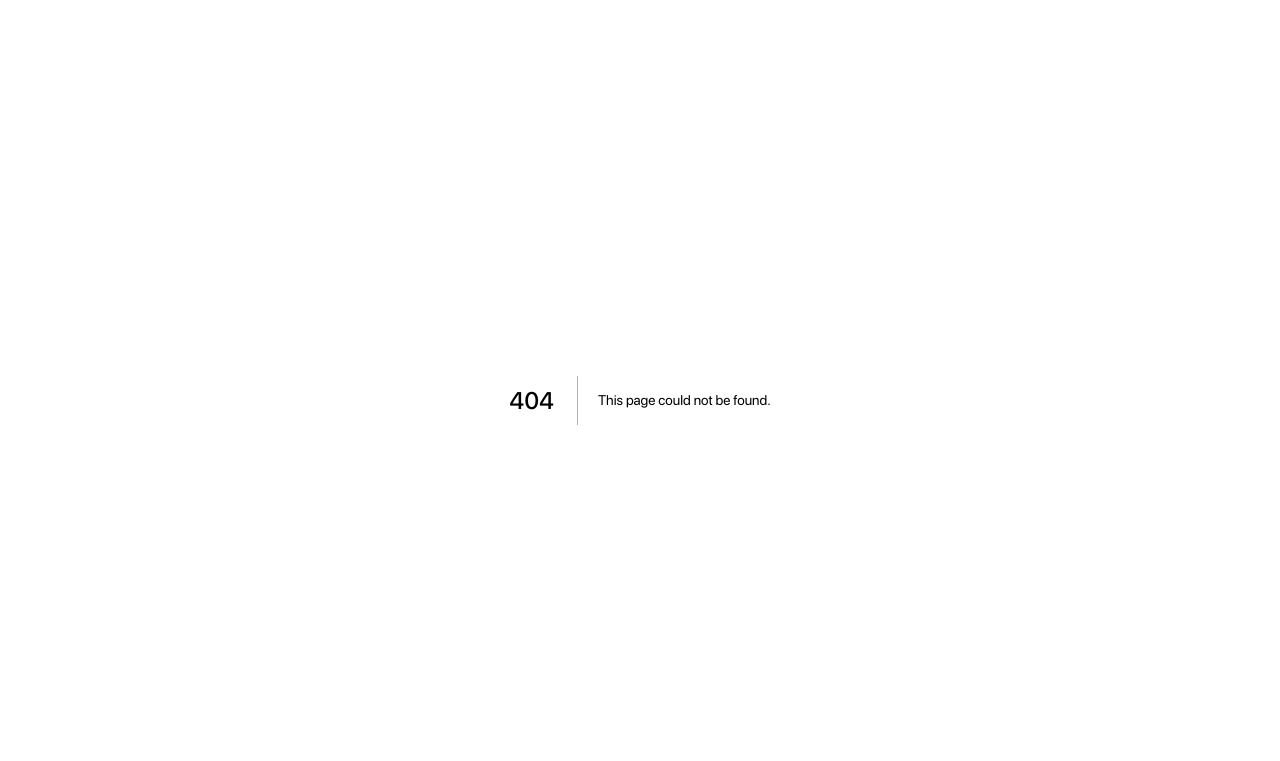
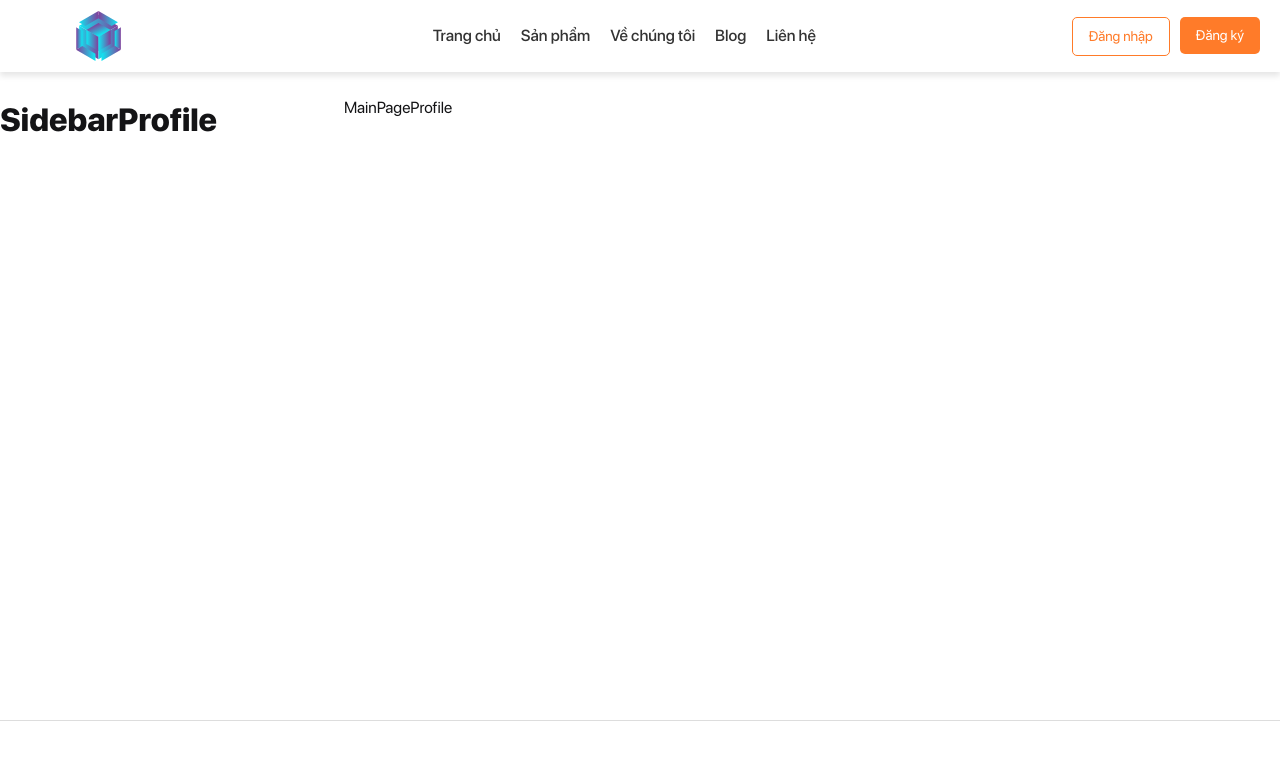
Before and after one commit to HGiang15/shop-hg-last, a Next.js app: page /profile in a window 1280 px wide. Before the commit this address had no page. Shown: the top 761 px of the page. Built offline with nearby package versions, Linux system fonts and the light colour scheme.

Commit message:
Updated UI

```diff
--- /dev/null
+++ b/src/components/layouts/LayoutProfileUser/LayoutProfileUser.js
@@ -0,0 +1,16 @@
+import React from 'react';
+import styles from './LayoutProfileUser.module.scss';
+import SidebarProfile from './SidebarProfile/SidebarProfile';
+
+const LayoutProfileUser = ({children}) => {
+	return (
+		<div className={styles.container}>
+			<div className={styles.main}>
+				<SidebarProfile />
+				{children}
+			</div>
+		</div>
+	);
+};
+
+export default LayoutProfileUser;
--- /dev/null
+++ b/src/components/layouts/LayoutProfileUser/LayoutProfileUser.module.scss
@@ -0,0 +1,10 @@
+.container {
+	margin: 24px 0;
+}
+
+.main {
+	margin-top: 24px;
+	display: grid;
+	grid-template-columns: 320px 1fr;
+	gap: 24px;
+}
--- /dev/null
+++ b/src/components/layouts/LayoutProfileUser/SidebarProfile/SidebarProfile.js
@@ -0,0 +1,12 @@
+import React from 'react';
+import styles from './SidebarProfile.module.scss';
+
+const SidebarProfile = () => {
+	return (
+		<div className={styles.container}>
+			<h1>SidebarProfile</h1>
+		</div>
+	);
+};
+
+export default SidebarProfile;
--- a/src/components/layouts/LayoutUser/components/Header/Header.js
+++ b/src/components/layouts/LayoutUser/components/Header/Header.js
@@ -75,7 +75,7 @@ function Header() {
 						</Link>
 					</li>
 					<li className={styles.nav__item}>
-						<Link className={styles.nav__link} href='/products'>
+						<Link className={styles.nav__link} href={ROUTES.Product}>
 							Sản phẩm
 						</Link>
 					</li>
@@ -114,7 +114,7 @@ function Header() {
 
 						<ul className={styles.dropdownMenu}>
 							<li>
-								<Link href='/profile'>Thông tin tài khoản</Link>
+								<Link href={ROUTES.Profile}>Thông tin tài khoản</Link>
 							</li>
 							<li onClick={handleLogout}>Đăng xuất</li>
 						</ul>
--- a/src/components/pages/user/home/CategoryHome/CategoryHome.module.scss
+++ b/src/components/pages/user/home/CategoryHome/CategoryHome.module.scss
@@ -1,7 +1,7 @@
 .container {
 	max-width: 1440px;
 	width: 100%;
-	padding: 80px 0;
+	padding: 10px 0 80px;
 	margin: 0 auto;
 
 	text-align: center;
--- a/src/components/pages/user/home/HeroSection/HeroSection.js
+++ b/src/components/pages/user/home/HeroSection/HeroSection.js
@@ -3,6 +3,7 @@ import Image from 'next/image';
 import Link from 'next/link';
 import styles from './HeroSection.module.scss';
 import images from '@/constants/static/images';
+import {ROUTES} from '@/constants/config';
 
 const HeroSection = () => {
 	return (
@@ -10,7 +11,7 @@ const HeroSection = () => {
 			<div className={styles.heroContent}>
 				<h1>Thời trang thể thao đẳng cấp, phong cách độc đáo</h1>
 				<p>Khám phá bộ sưu tập mới nhất, nơi phong cách và cá tính hòa quyện.</p>
-				<Link href='#' className={styles.ctaButton}>
+				<Link href={ROUTES.Product} className={styles.ctaButton}>
 					Mua ngay
 				</Link>
 			</div>
--- /dev/null
+++ b/src/components/pages/user/profile/MainPageProfile.js
@@ -0,0 +1,8 @@
+import React from 'react';
+import styles from './MainPageProfile.module.scss';
+
+const MainPageProfile = () => {
+	return <div className={styles.container}>MainPageProfile</div>;
+};
+
+export default MainPageProfile;
--- a/src/constants/config/index.js
+++ b/src/constants/config/index.js
@@ -2,6 +2,7 @@ export const ROUTES = {
 	// User
 	Home: '/',
 	About: '/about',
+	Product: '/products',
 
 	// Admin
 	AdminDashboard: '/admin/dashboard',
--- /dev/null
+++ b/src/pages/profile/index.js
@@ -0,0 +1,27 @@
+import LayoutProfileUser from '@/components/layouts/LayoutProfileUser/LayoutProfileUser';
+import LayoutUser from '@/components/layouts/LayoutUser/LayoutUser';
+import MainPageProfile from '@/components/pages/user/profile/MainPageProfile';
+import Head from 'next/head';
+import {Fragment} from 'react';
+
+export default function Page() {
+	return (
+		<Fragment>
+			<Head>
+				<title>Thông tin cá nhân</title>
+				<meta name='description' content='Thông tin cá nhân' />
+				<meta name='viewport' content='width=device-width, initial-scale=1' />
+				<link rel='icon' href='/favicon.ico' />
+			</Head>
+			<Fragment>
+				<LayoutProfileUser>
+					<MainPageProfile />
+				</LayoutProfileUser>
+			</Fragment>
+		</Fragment>
+	);
+}
+
+Page.getLayout = function getLayout(page) {
+	return <LayoutUser>{page}</LayoutUser>;
+};
```
Also changed, not shown: src/components/layouts/LayoutProfileUser/SidebarProfile/SidebarProfile.module.scss (added), src/components/pages/user/profile/MainPageProfile.module.scss (added).
